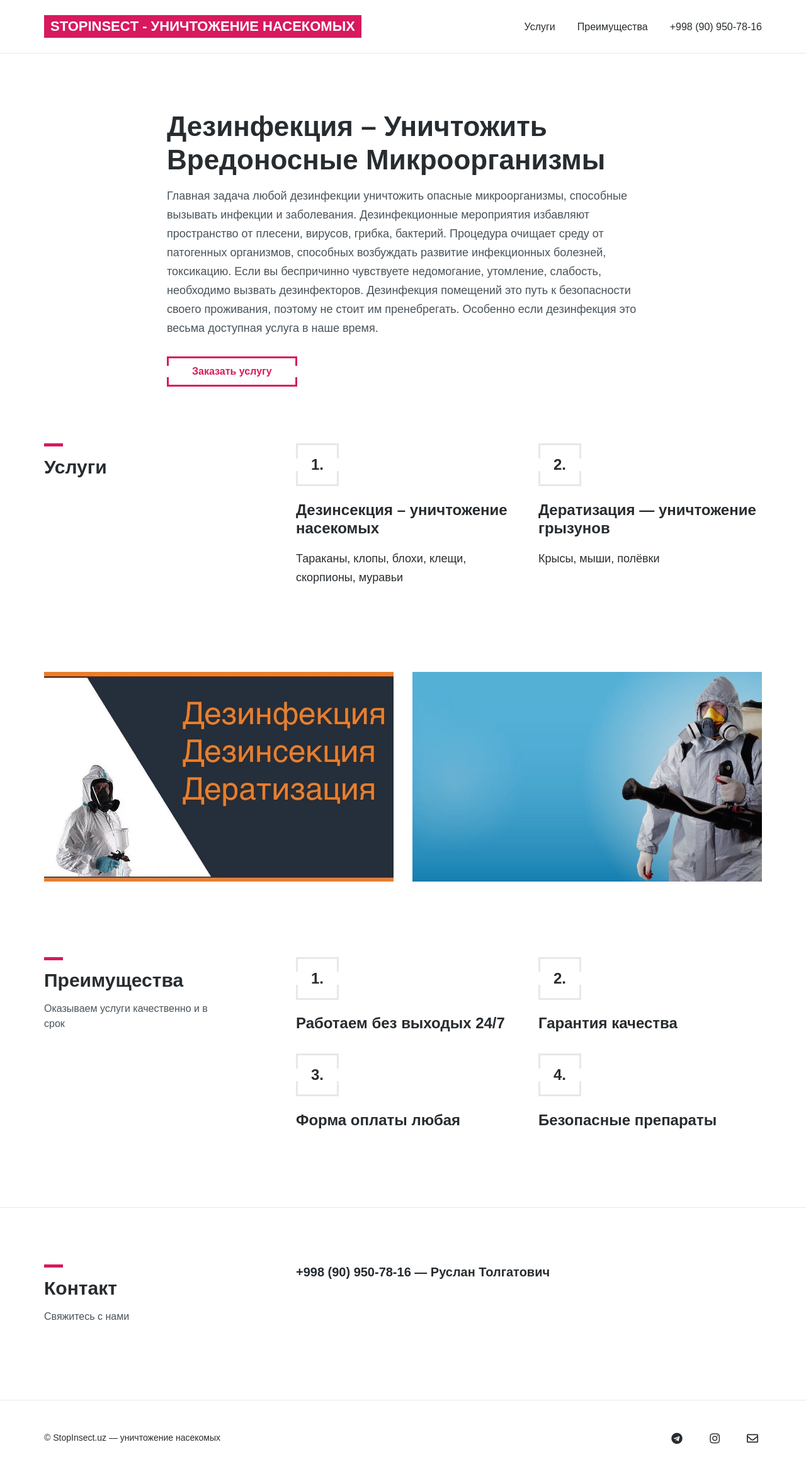
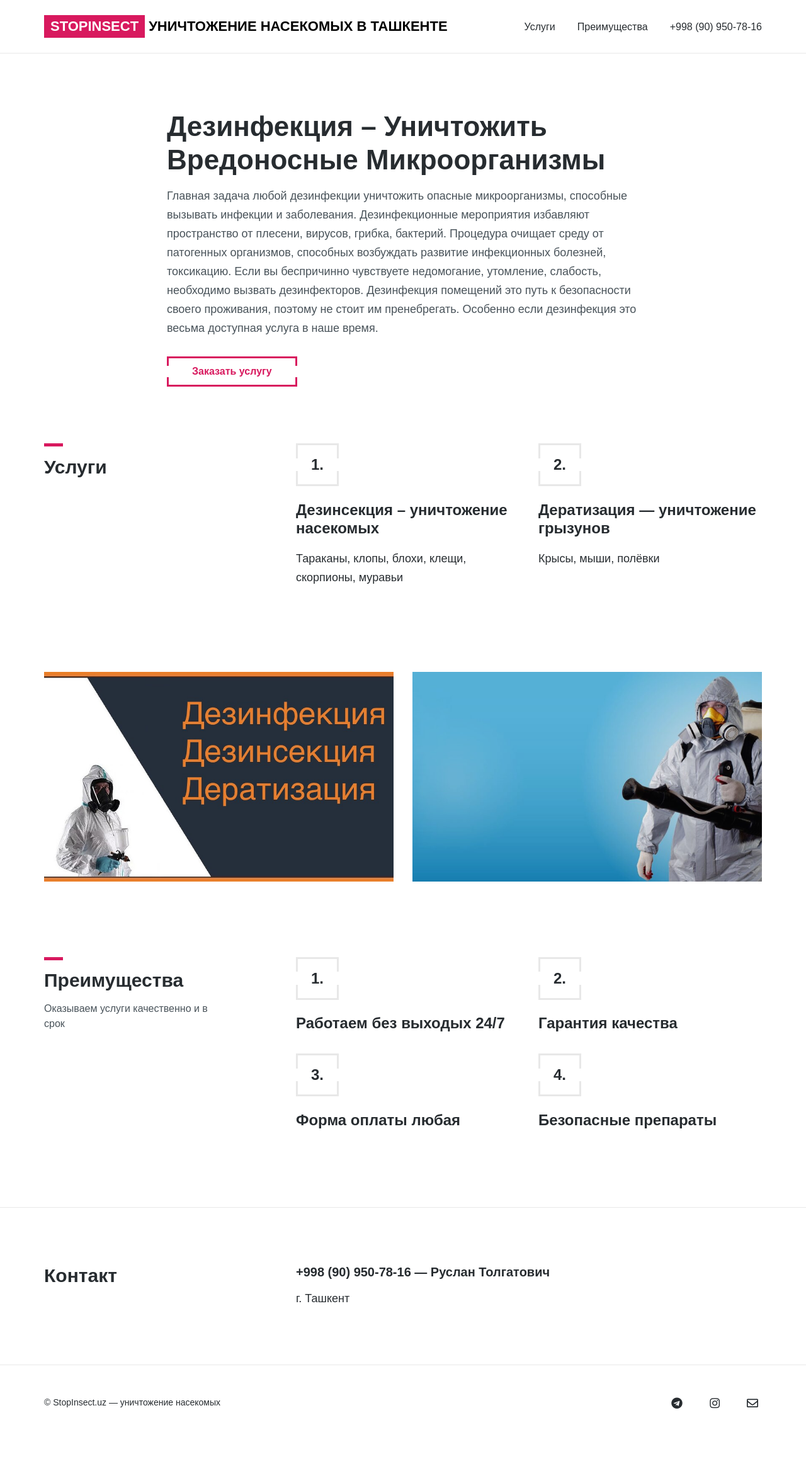
Before and after one commit to ryuldashev/stopinsect, a Jekyll site: the page built from index.markdown, in a window 1280 px wide. Shown: the whole page at 63% size. Built offline with Jekyll 4.4.1, drawn with Linux system fonts in a browser that asks for light colours; some web fonts are replaced; after the commit the page ends 2288 px from its top, so only the background shows below that.

Commit message:
Content aligned

```diff
--- a/_config.yml
+++ b/_config.yml
@@ -10,7 +10,8 @@ baseurl: ""
 url: "https://stopinsect.uz"
 
 
-header_title: StopInsect - уничтожение насекомых
+header_title: StopInsect
+header_subtitle: уничтожение насекомых в Ташкенте
 menu:
    - title: Услуги
      url: "#services"
--- a/_includes/contact_block.html
+++ b/_includes/contact_block.html
@@ -1,14 +1,12 @@
-<section id="{{ include.section.section_id }}" class="block contact-block outer">
+<section id="contact" class="block contact-block outer">
   <div class="inner">
     <div class="block-inside">
       <div class="block-header">
-        <h2 class="block-title line-top">Контакт</h2>
-        <p class="block-subtitle">
-          Свяжитесь с нами
-        </p>
+        <h2 class="block-title">Контакт</h2>
       </div><!-- .block-header -->
       <div class="block-content">
          <h4>+998 (90) 950-78-16 — Руслан Толгатович</h4>
+        г. Ташкент
       </div><!-- .block-content -->
     </div><!-- .block-inside -->
   </div><!-- .inner -->
--- a/_includes/header.html
+++ b/_includes/header.html
@@ -11,9 +11,10 @@
         </p><!-- .site-logo -->
         {% endif %}
         {% if page.layout == 'home' or page.layout == 'blog' %}
-          <h1 class="site-title"><a href='{{ '/' | relative_url }}'>{{ site.header_title }}</a></h1>
+          <h1 class="site-title"><a href='{{ '/' | relative_url }}'>{{ site.header_title }}</a>
+            <span>{{ site.header_subtitle }}</span></h1>
         {% else %}
-          <p class="site-title"><a href='{{ '/' | relative_url }}'>{{ site.header_title }}</a></p>
+          <p class="site-title"><a href='{{ '/' | relative_url }}'>{{ site.header_title }}</a> {{ site.header_subtitle }}</p>
         {% endif %}
       </div><!-- .site-branding -->
       <nav id="main-navigation" class="site-navigation" aria-label="Main Navigation">
--- a/_includes/hero_block.html
+++ b/_includes/hero_block.html
@@ -9,7 +9,7 @@
       </div>
     </div><!-- .block-content -->
     <div class="block-buttons inner-sm">
-      <a class="button" href="/contact/">Заказать услугу</a>
+      <a class="button" href="#contact">Заказать услугу</a>
     </div>
   </div><!-- .inner -->
 </section><!-- .block -->
--- a/_sass/imports/_header.scss
+++ b/_sass/imports/_header.scss
@@ -24,7 +24,7 @@
 }
 
 .site-title {
-  color: #fff;
+  color: #000;
   font-size: 1.22222rem;
   font-weight: bold;
   line-height: 1.2;
@@ -34,7 +34,7 @@
   a {
     background: _palette(accent);
     border: 0;
-    color: inherit !important;
+    color: #fff !important;
     display: inline-block;
     padding: 5px 10px;
   }
@@ -114,6 +114,12 @@
   #menu-open {
     display: block;
     margin-left: auto;
+  }
+
+  .site-title span {
+    display: block;
+    clear: left;
+    font-size: 1rem;
   }
 
   .site-navigation {
```
